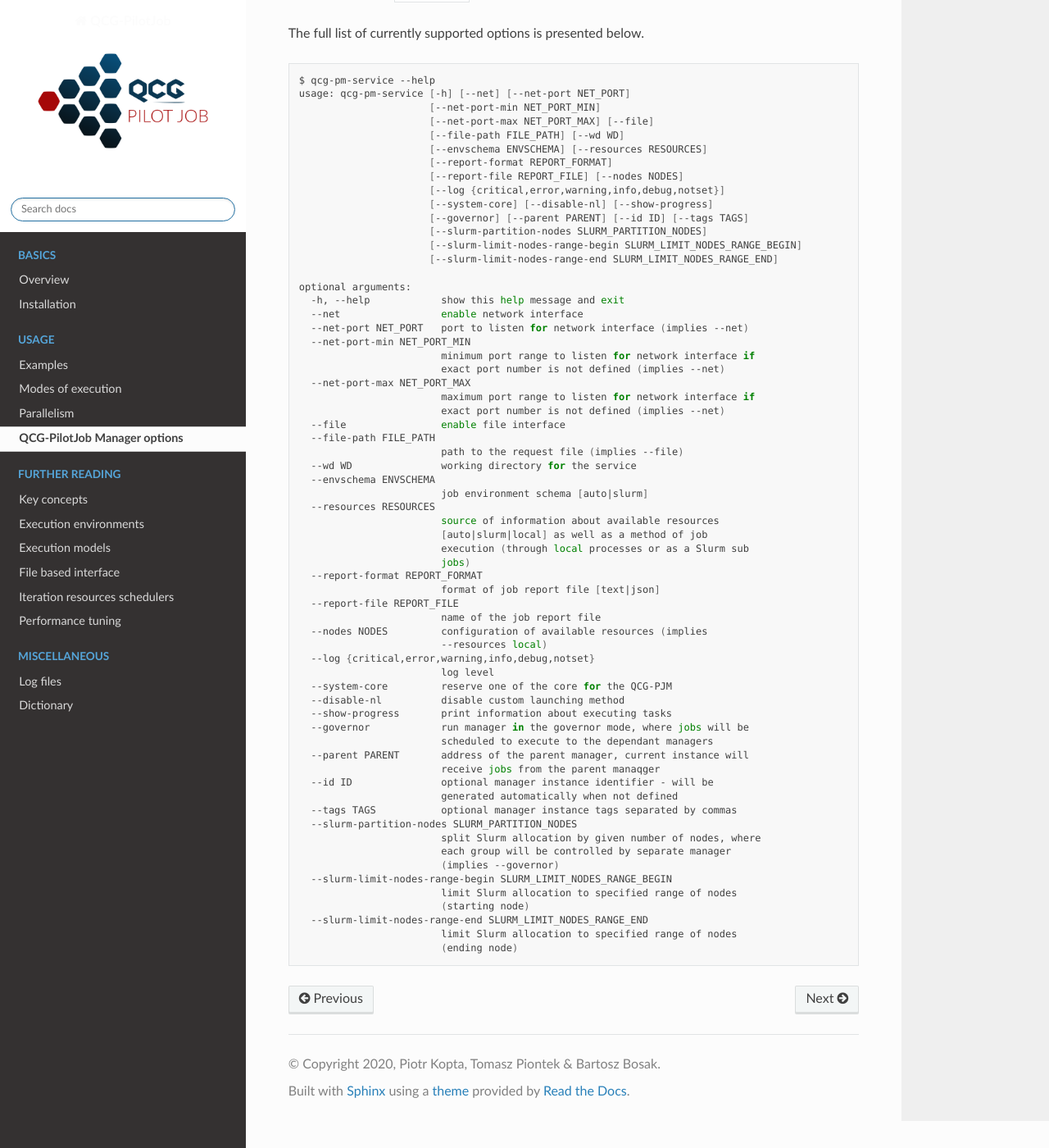
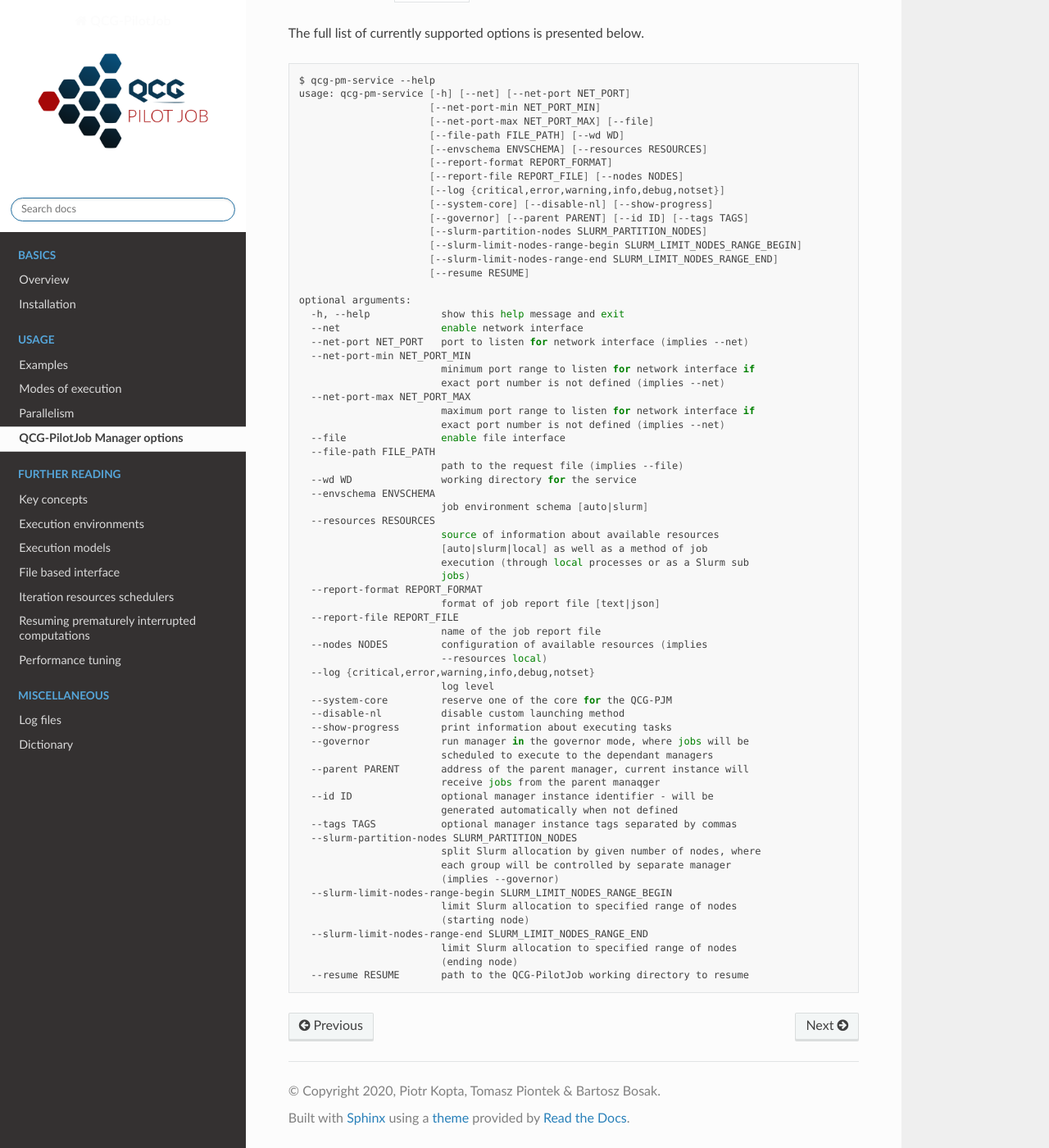
Before and after one commit to compat-project/QCG-PilotJob, a Sphinx documentation site: the page built from docs/options.rst, in a window 1280 px wide and 1400 px high, scrolled down 415 px. Shown: the whole window at 82% size. Built offline with Sphinx 7.4.7 and the Read the Docs theme 2.0.0, drawn with Linux system fonts in a browser that asks for light colours; pages that are not in the unit, such as notebooks, are missing from menus; the version number is read from the project's files by our own code.

Commit message:
resume mechanism documentation

```diff
--- a/docs/index.rst
+++ b/docs/index.rst
@@ -35,6 +35,7 @@
    execution_models
    fileinterface
    resourceschedulers
+   resume
    performance_tuning
 
 .. toctree::
--- a/docs/options.rst
+++ b/docs/options.rst
@@ -32,6 +32,7 @@
                          [--slurm-partition-nodes SLURM_PARTITION_NODES]
                          [--slurm-limit-nodes-range-begin SLURM_LIMIT_NODES_RANGE_BEGIN]
                          [--slurm-limit-nodes-range-end SLURM_LIMIT_NODES_RANGE_END]
+                         [--resume RESUME]
 
    optional arguments:
      -h, --help            show this help message and exit
@@ -82,3 +83,4 @@
      --slurm-limit-nodes-range-end SLURM_LIMIT_NODES_RANGE_END
                            limit Slurm allocation to specified range of nodes
                            (ending node)
+     --resume RESUME       path to the QCG-PilotJob working directory to resume
```
Also changed, not shown: docs/resume.rst (added, +42 -0 lines).
